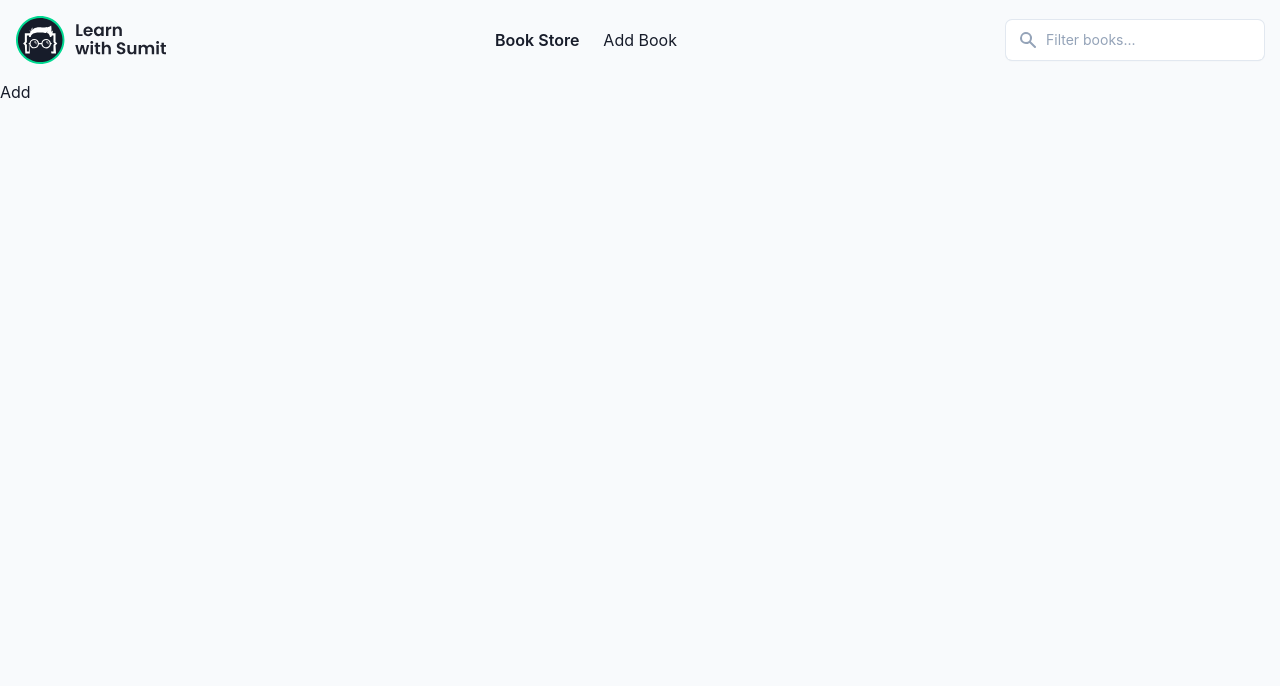
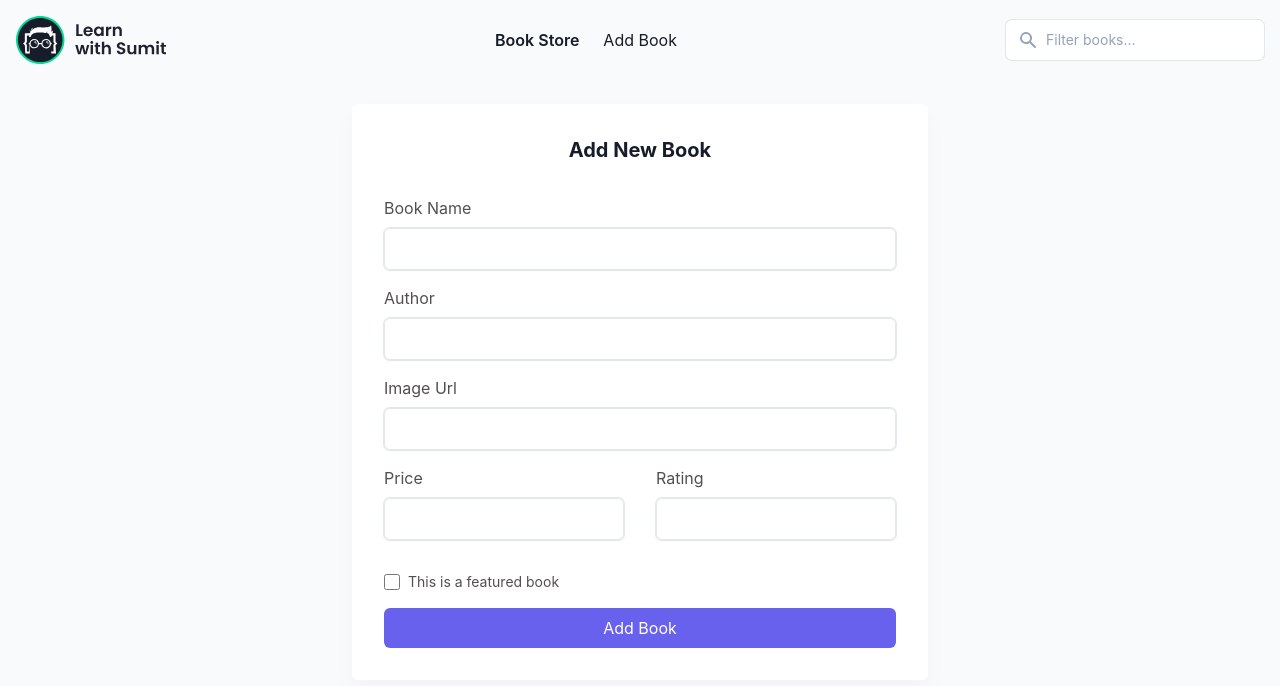
Before and after one commit to pmfoysal/lws-redux-as08, a React (Create React App) app: page /add in a window 1280 px wide. Shown: the top 686 px of the page. Built offline with nearby package versions, Linux system fonts and the light colour scheme.

Commit message:
Add Page Component Added

```diff
--- a/src/components/form.jsx
+++ b/src/components/form.jsx
@@ -30,7 +30,7 @@ export default function Form({ mode }) {
             </label>
          </div>
          <button type='submit' class='submit' id='lws-submit'>
-            Add Book
+            {mode === 'add' ? 'Add Book' : ''}
          </button>
       </form>
    );
--- a/src/pages/add.jsx
+++ b/src/pages/add.jsx
@@ -1,3 +1,14 @@
+import Form from '../components/form';
+
 export default function Add() {
-   return <div>Add</div>;
+   return (
+      <main class='py-6 2xl:px-6'>
+         <div class='container'>
+            <div class='p-8 overflow-hidden bg-white shadow-cardShadow rounded-md max-w-xl mx-auto'>
+               <h4 class='mb-8 text-xl font-bold text-center'>Add New Book</h4>
+               <Form mode='add' />
+            </div>
+         </div>
+      </main>
+   );
 }
```
